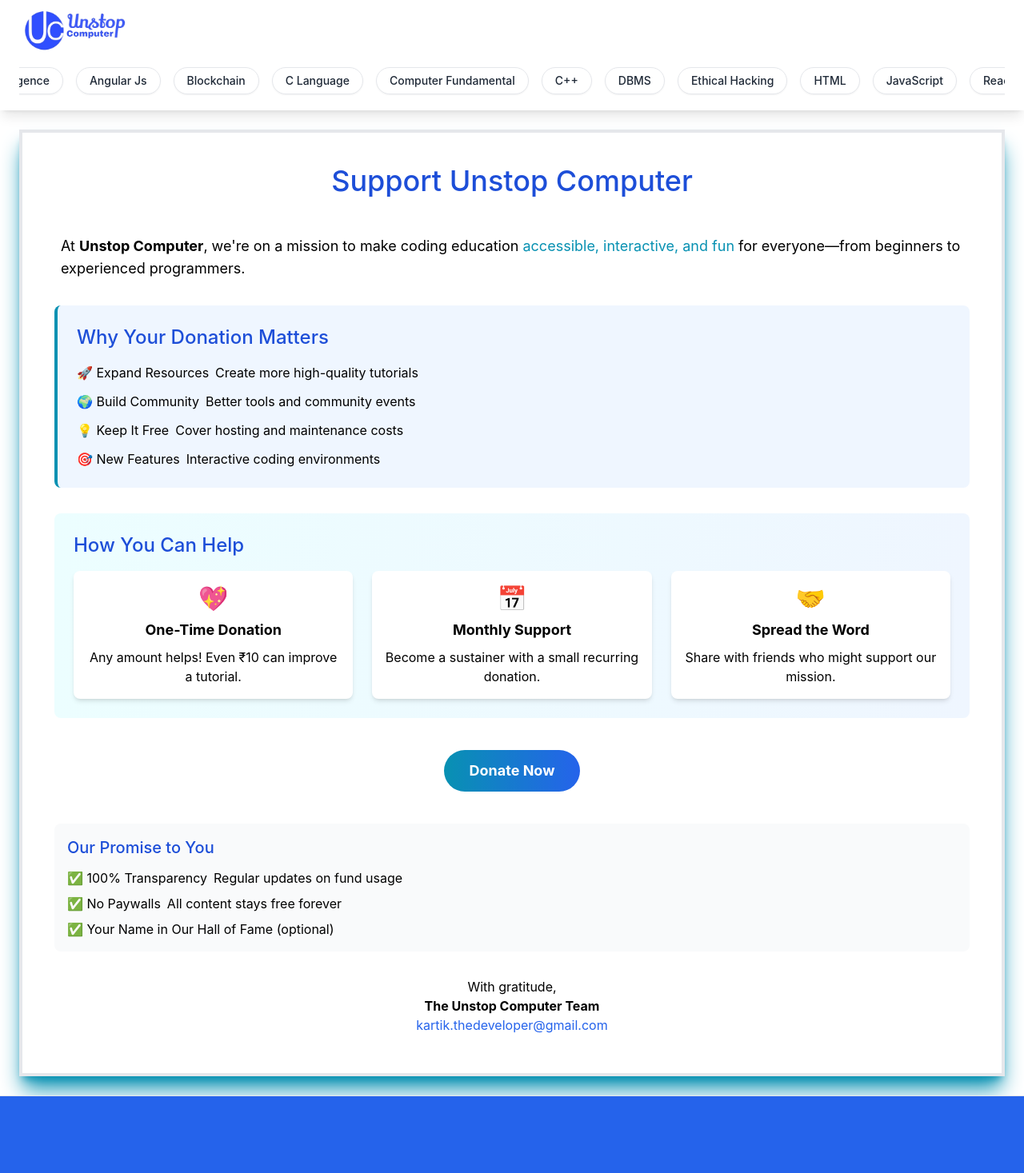
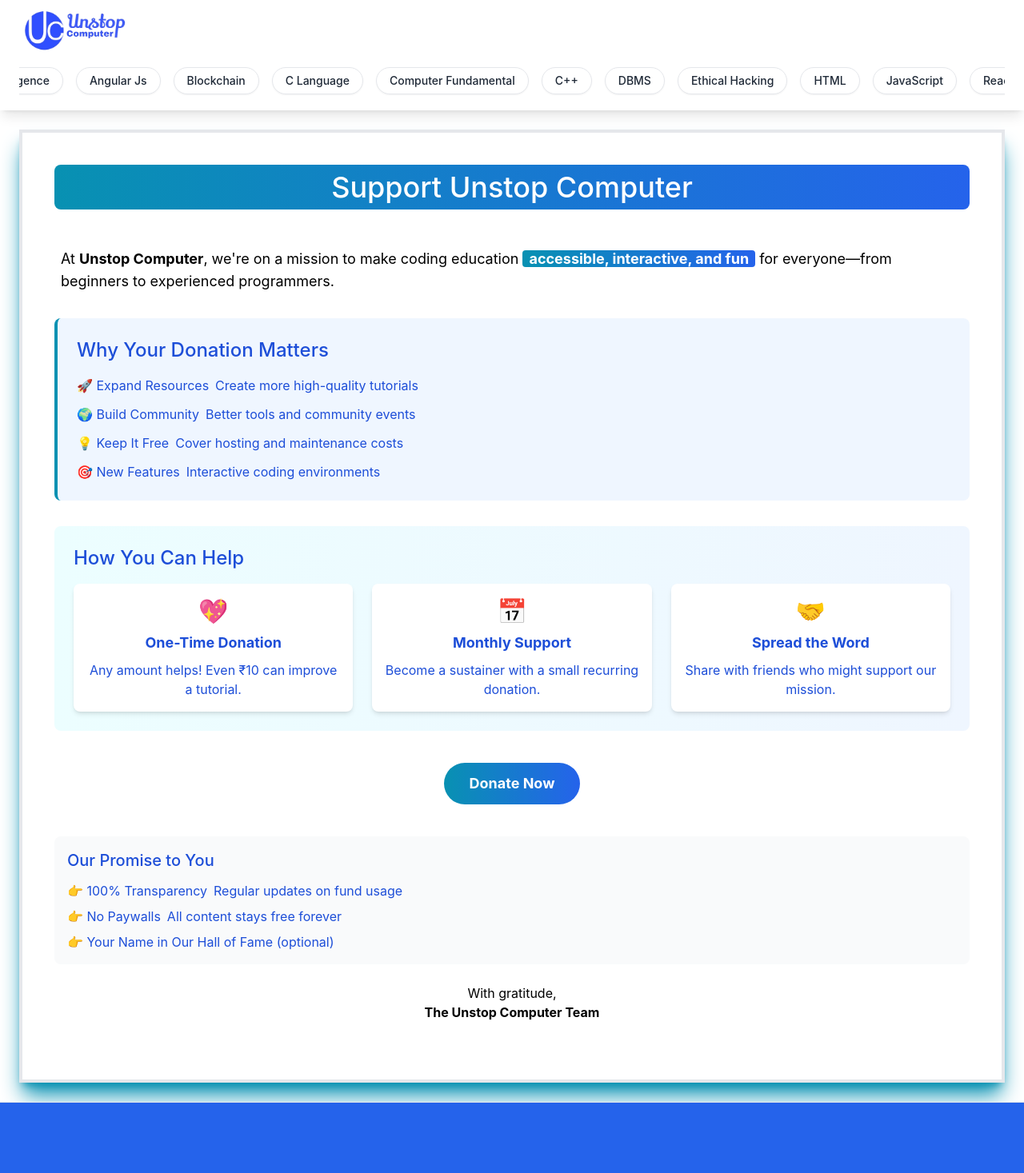
Before and after one commit to kartikkrishnasharmaa/codeskipper, a Next.js app: page /main/donate in a window 1280 px wide. Shown: the top 1467 px of the page at 80% size. Built offline with nearby package versions, Linux system fonts and the light colour scheme.

Commit message:
Update donation page styles and text colors

```diff
--- a/pages/main/donate.js
+++ b/pages/main/donate.js
@@ -117,7 +117,7 @@
           variants={containerVariants}
         >
           <motion.h1
-            className="title-font sm:text-4xl text-center text-3xl mb-10 font-medium text-blue-700"
+            className="title-font sm:text-4xl text-center text-3xl mb-10 font-medium text-white bg-gradient-to-r from-cyan-600 to-blue-600 px-4 py-2 rounded-lg"
             variants={itemVariants}
           >
             Support Unstop Computer
@@ -126,7 +126,7 @@
           <motion.p className="p-2 mb-4 text-lg" variants={itemVariants}>
             At <span className="font-bold">Unstop Computer</span>, we're on a
             mission to make coding education{" "}
-            <span className="text-cyan-600">
+            <span className="text-white font-bold bg-gradient-to-r from-cyan-600 to-blue-600 px-2  rounded">
               accessible, interactive, and fun
             </span>{" "}
             for everyone—from beginners to experienced programmers.
@@ -139,7 +139,7 @@
             <h2 className="title-font text-2xl mb-4 font-medium text-blue-700">
               Why Your Donation Matters
             </h2>
-            <ul className="space-y-3">
+            <ul className="space-y-3 text-blue-700">
               {[
                 "🚀 Expand Resources: Create more high-quality tutorials",
                 "🌍 Build Community: Better tools and community events",
@@ -166,7 +166,7 @@
             <h2 className="title-font text-2xl mb-4 font-medium text-blue-700">
               How You Can Help
             </h2>
-            <div className="grid md:grid-cols-3 gap-6">
+            <div className="grid md:grid-cols-3 gap-6 text-blue-700">
               {[
                 {
                   emoji: "💖",
@@ -219,11 +219,11 @@
             <h3 className="title-font text-xl mb-3 font-medium text-blue-700">
               Our Promise to You
             </h3>
-            <ul className="space-y-2">
+            <ul className="space-y-2 text-blue-700">
               {[
-                "✅ 100% Transparency: Regular updates on fund usage",
-                "✅ No Paywalls: All content stays free forever",
-                "✅ Your Name in Our Hall of Fame (optional)",
+                "👉 100% Transparency: Regular updates on fund usage",
+                "👉 No Paywalls: All content stays free forever",
+                "👉 Your Name in Our Hall of Fame (optional)",
               ].map((item, index) => (
                 <motion.li
                   key={index}
@@ -237,12 +237,12 @@
             </ul>
           </motion.div>
 
-          <motion.p className="p-2 mt-6 text-center" variants={itemVariants}>
+          <motion.p className="p-2 mt-4 text-center" variants={itemVariants}>
             With gratitude,
             <br />
-            <span className="font-bold">The Unstop Computer Team</span>
+            <span className="font-bold mt-4">The Unstop Computer Team</span>
             <br />
-            <span className="text-blue-600">kartik.thedeveloper@gmail.com</span>
+            <span className="text-white">kartik.thedeveloper@gmail.com</span>
           </motion.p>
 
           {/* Donation Modal */}
@@ -299,7 +299,7 @@
                     className="bg-blue-50 p-4 rounded-lg"
                     variants={upiVariants}
                   >
-                    <h4 className="font-semibold text-center mb-2">
+                    <h4 className="font-semibold text-center text-gray-600 mb-2">
                       Or send directly via UPI
                     </h4>
                     <motion.div
@@ -310,9 +310,9 @@
                         transition: { delay: 0.7 },
                       }}
                     >
-                      <span className="font-mono">9057508560@ptaxis</span>
+                      <span className="font-mono text-gray-700">9057508560@ptaxis</span>
                       <motion.button
-                        className="bg-blue-100 hover:bg-blue-200 px-2 py-1 rounded text-sm"
+                        className="bg-blue-600 hover:bg-blue-500 px-2 py-1 rounded text-sm"
                         whileHover={{ scale: 1.05 }}
                         whileTap={{ scale: 0.95 }}
                         onClick={copyToClipboard}
@@ -323,7 +323,7 @@
                   </motion.div>
 
                   <motion.p
-                    className="text-center text-sm text-gray-500 mt-4"
+                    className="text-center text-sm text-gray-700 mt-4"
                     initial={{ opacity: 0 }}
                     animate={{
                       opacity: 1,
```
